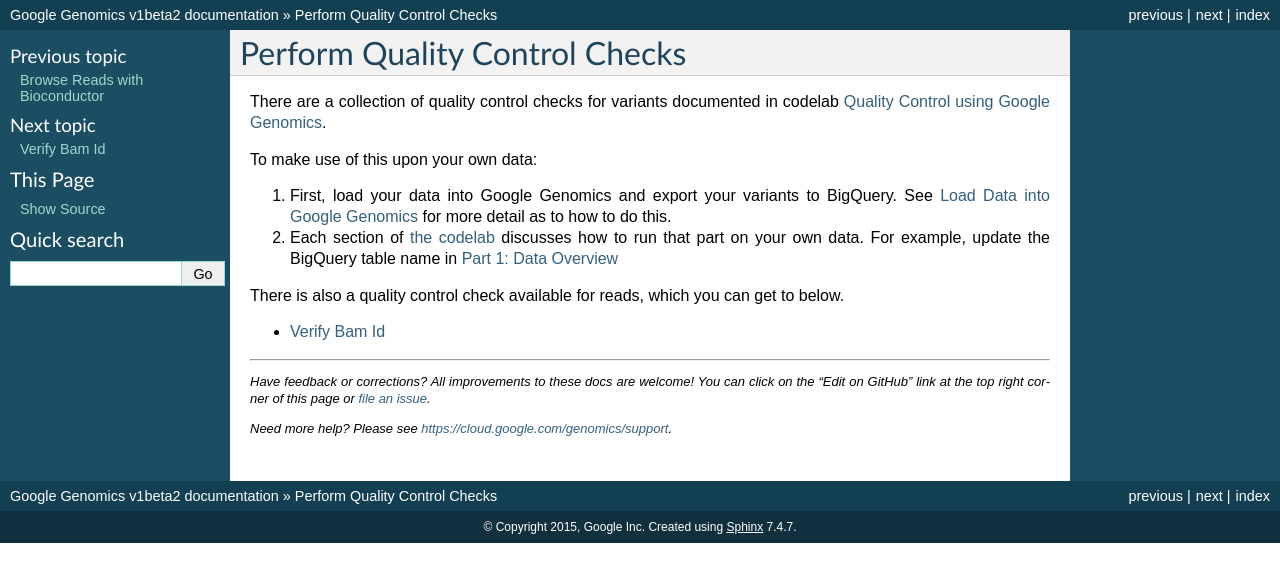
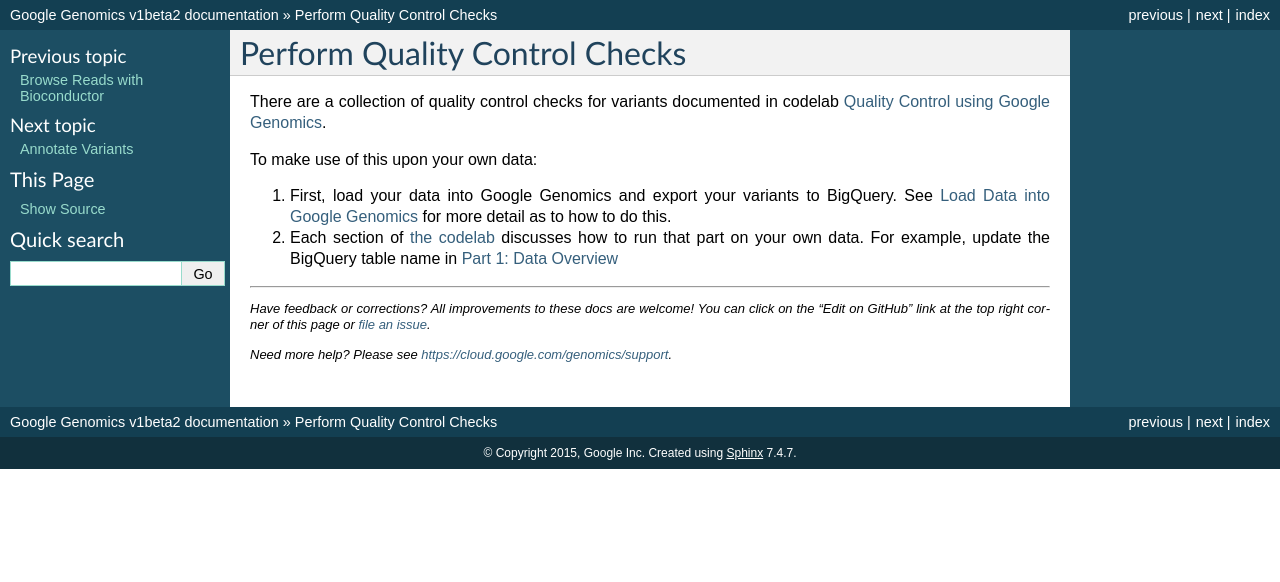
Before and after one commit to googlegenomics/readthedocs, a Sphinx documentation site: the page built from docs/source/use_cases/perform_quality_control_checks/index.rst, in a window 1280 px wide. Shown: the top 582 px of the page. Built offline with Sphinx 7.4.7, drawn with Linux system fonts in a browser that asks for light colours.

Commit message:
Take verifyBamId out of TOC for now.

```diff
--- a/docs/source/use_cases/perform_quality_control_checks/index.rst
+++ b/docs/source/use_cases/perform_quality_control_checks/index.rst
@@ -23,10 +23,3 @@
 
 (1) First, load your data into Google Genomics and export your variants to BigQuery.  See :doc:`../load_data/index` for more detail as to how to do this.
 (2) Each section of `the codelab <https://github.com/googlegenomics/codelabs/tree/master/R/PlatinumGenomes-QC>`_ discusses how to run that part on your own data.  For example, update the BigQuery table name in `Part 1: Data Overview <https://github.com/googlegenomics/codelabs/blob/master/R/PlatinumGenomes-QC/Data-Overview.md#variants>`_
-
-There is also a quality control check available for reads, which you can get to below.
-
-.. toctree::
-  :maxdepth: 1
-
-  verify_bam_id
```
